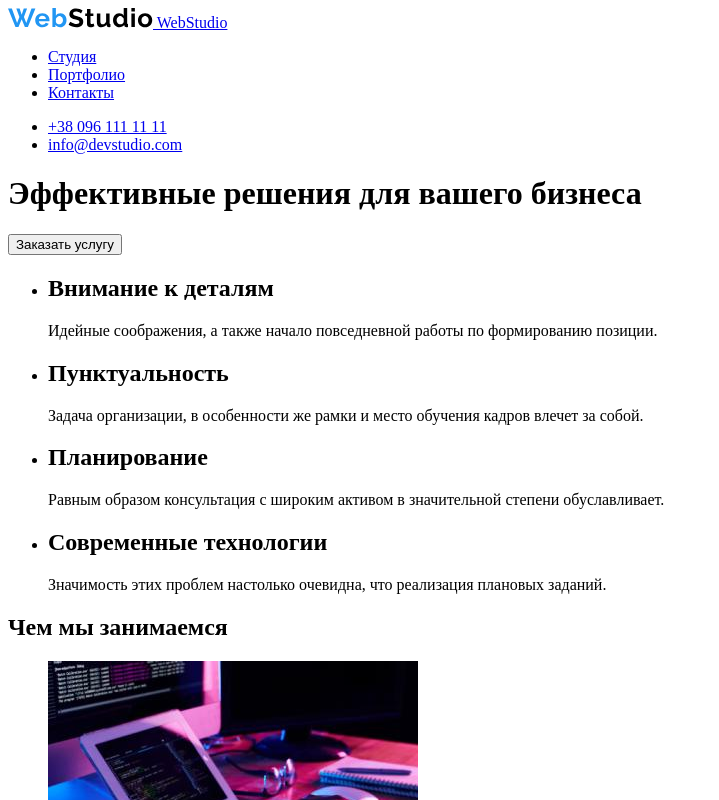
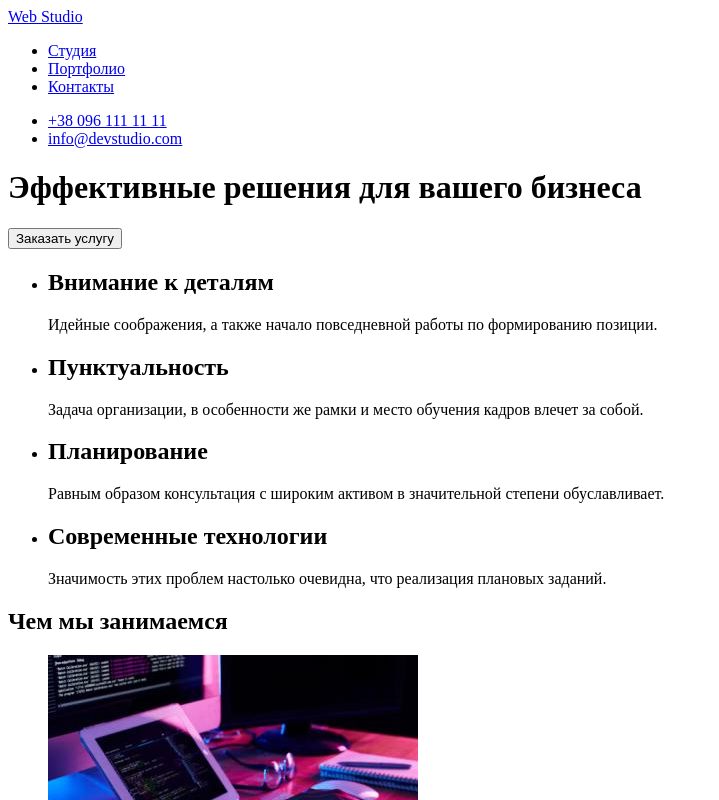
Before and after one commit to Konurbaeva/goit-projects, a plain HTML site: page index.html in a window 1280 px wide. Shown: the top 800 px of the page, without its empty margins (0-719 px from the left). Drawn offline with Linux system fonts and the light colour scheme.

Commit message:
removed webstudio image and use it as a link

```diff
--- a/index.html
+++ b/index.html
@@ -8,10 +8,7 @@
   <body>
     <header>
       <nav>
-        <a href="/">
-          <img src="./images/webstudio.svg" alt="logotip WebStudio" />
-          WebStudio
-        </a>
+        <a href="/" lang="en">Web Studio</a>
 
         <ul>
           <li><a href="#studio">Студия</a></li>
@@ -25,7 +22,6 @@
       </ul>
     </header>
     <main>
-      <!---hero section-->
       <h1>Эффективные решения для вашего бизнеса</h1>
       <button type="button">Заказать услугу</button>
     </main>
@@ -89,7 +85,7 @@
     </section>
 
     <section>
-      <h3>Наша команда</h3>
+      <h2>Наша команда</h2>
       <ul>
         <li>
           <p>Игорь Демьяненко</p>
@@ -130,10 +126,7 @@
       </ul>
     </section>
     <footer>
-      <a href="/">
-        <img src="./images/webstudio.svg" alt="logotip WebStudio" />
-        WebStudio
-      </a>
+      <a href="/" lang="en">Web Studio</a>
       <address>
         <ul>
           <li>г. Киев, пр-т Леси Украинки, 26</li>
```
Also changed, not shown: .prettier.json (added), images/webStudio.svg (deleted).
